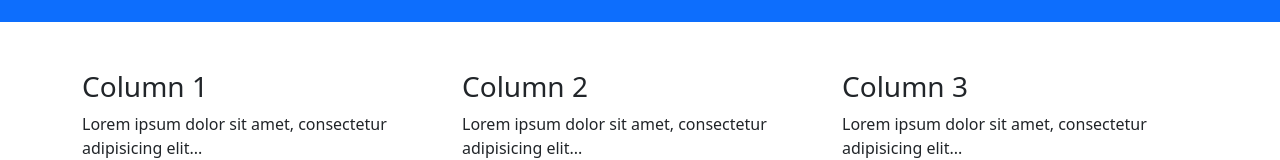
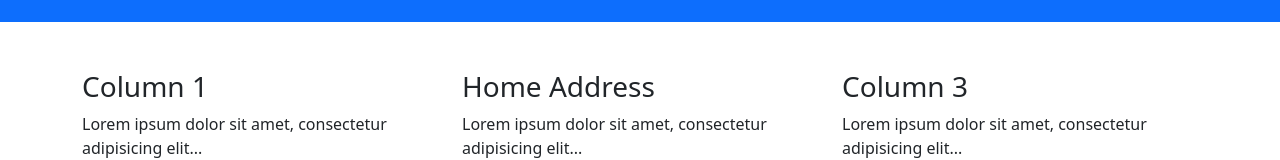
Before and after one commit to Zakir3416/zakir3416.github.io, a plain HTML site: page index.html in a window 1280 px wide. Shown: the part 170-330 px from the top of the page. Drawn offline with nearby package versions, Linux system fonts and the light colour scheme.

Commit message:
Update index.html

```diff
--- a/index.html
+++ b/index.html
@@ -22,7 +22,7 @@
       <p>Ut enim ad minim veniam, quis nostrud exercitation ullamco laboris...</p>
     </div>
     <div class="col-sm-4">
-      <h3>Column 2</h3>
+      <h3>Home Address</h3>
       <p>Lorem ipsum dolor sit amet, consectetur adipisicing elit...</p>
       <p>Ut enim ad minim veniam, quis nostrud exercitation ullamco laboris...</p>
     </div>
```
